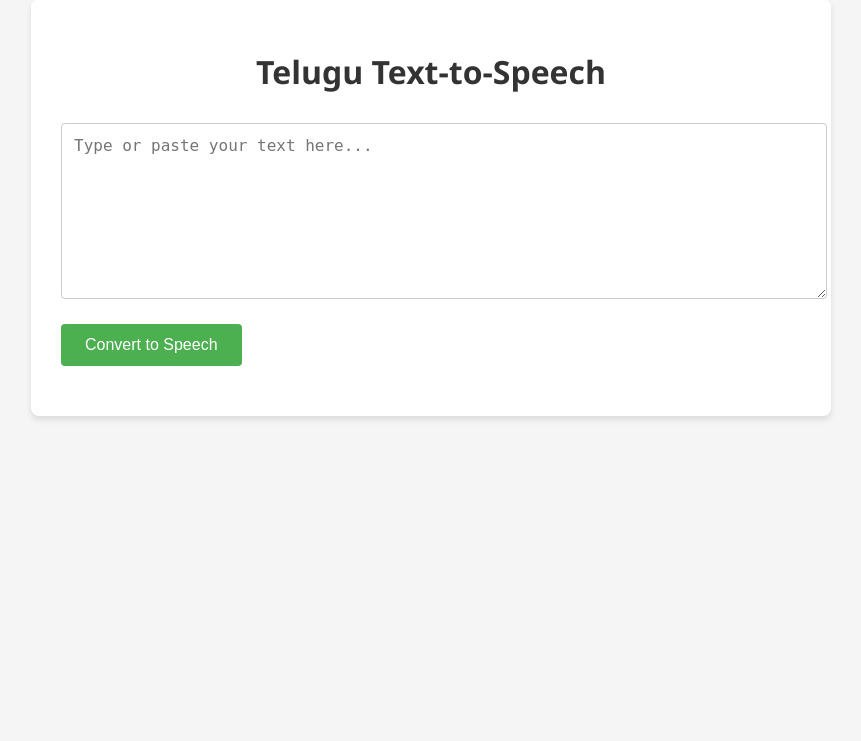
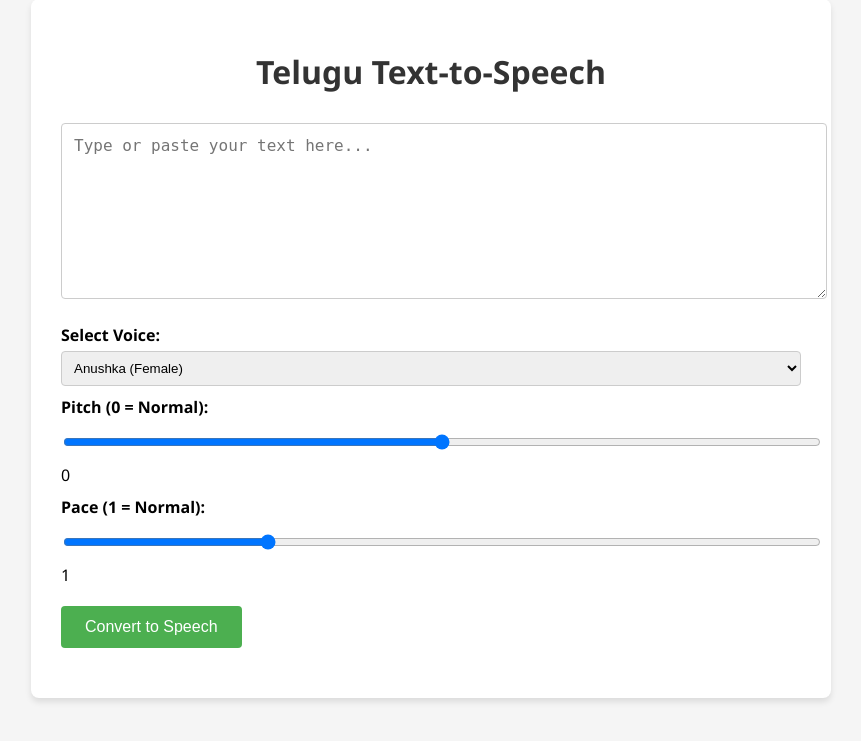
Before and after one commit to smadikanti/sarvam-ai-test, a Flask app: page / in a window 1280 px wide. Shown: the part 21-762 px from the top of the page, without its empty margins (209-1070 px from the left). Run offline with Flask 3, Linux system fonts and the light colour scheme.

Commit message:
Add voice selection feature to web interface

```diff
--- a/app.py
+++ b/app.py
@@ -23,6 +23,9 @@ def index():
 def synthesize():
     data = request.json
     text = data.get('text', '')
+    voice = data.get('voice', 'anushka')
+    pitch = data.get('pitch', 0)
+    pace = data.get('pace', 1.0)
 
     if not text:
         return jsonify({"error": "No text provided"}), 400
@@ -38,9 +41,9 @@ def synthesize():
             inputs=[text],
             model="bulbul:v2",
             target_language_code="te-IN",  # Telugu language code
-            speaker="anushka",     # Using the anushka voice
-            pitch=0,
-            pace=1.0,
+            speaker=voice,                 # Using the selected voice
+            pitch=pitch,                   # Using the selected pitch
+            pace=pace,                     # Using the selected pace
             loudness=1.0,
             speech_sample_rate=16000,
             enable_preprocessing=True
--- a/templates/index.html
+++ b/templates/index.html
@@ -80,6 +80,23 @@
             0% { transform: rotate(0deg); }
             100% { transform: rotate(360deg); }
         }
+        .options {
+            margin-bottom: 20px;
+        }
+        .option-group {
+            margin-bottom: 10px;
+        }
+        .option-group label {
+            display: block;
+            margin-bottom: 5px;
+            font-weight: bold;
+        }
+        select, input {
+            width: 100%;
+            padding: 8px;
+            border: 1px solid #ccc;
+            border-radius: 4px;
+        }
     </style>
 </head>
 <body>
@@ -87,6 +104,29 @@
         <h1>Telugu Text-to-Speech</h1>
 
         <textarea id="textInput" placeholder="Type or paste your text here..."></textarea>
+
+        <div class="options">
+            <div class="option-group">
+                <label for="voiceSelect">Select Voice:</label>
+                <select id="voiceSelect">
+                    <option value="anushka">Anushka (Female)</option>
+                    <option value="karun">Karun (Male)</option>
+                    <option value="meera">Meera (Female)</option>
+                    <option value="abhilash">Abhilash (Male)</option>
+                    <option value="manisha">Manisha (Female)</option>
+                </select>
+            </div>
+            <div class="option-group">
+                <label for="pitchSlider">Pitch (0 = Normal):</label>
+                <input type="range" id="pitchSlider" min="-1" max="1" step="0.1" value="0">
+                <span id="pitchValue">0</span>
+            </div>
+            <div class="option-group">
+                <label for="paceSlider">Pace (1 = Normal):</label>
+                <input type="range" id="paceSlider" min="0.3" max="3" step="0.1" value="1">
+                <span id="paceValue">1</span>
+            </div>
+        </div>
 
         <div class="controls">
             <div>
@@ -106,8 +146,20 @@
     </div>
 
     <script>
+        // Update slider values
+        document.getElementById('pitchSlider').addEventListener('input', function() {
+            document.getElementById('pitchValue').textContent = this.value;
+        });
+
+        document.getElementById('paceSlider').addEventListener('input', function() {
+            document.getElementById('paceValue').textContent = this.value;
+        });
+
         document.getElementById('speakButton').addEventListener('click', async () => {
             const text = document.getElementById('textInput').value.trim();
+            const voice = document.getElementById('voiceSelect').value;
+            const pitch = parseFloat(document.getElementById('pitchSlider').value);
+            const pace = parseFloat(document.getElementById('paceSlider').value);
             const statusElement = document.getElementById('status');
             const loadingElement = document.getElementById('loading');
             const audioContainer = document.getElementById('audioContainer');
@@ -130,7 +182,12 @@
                     headers: {
                         'Content-Type': 'application/json',
                     },
-                    body: JSON.stringify({ text }),
+                    body: JSON.stringify({
+                        text,
+                        voice,
+                        pitch,
+                        pace
+                    }),
                 });
 
                 if (!response.ok) {
```
